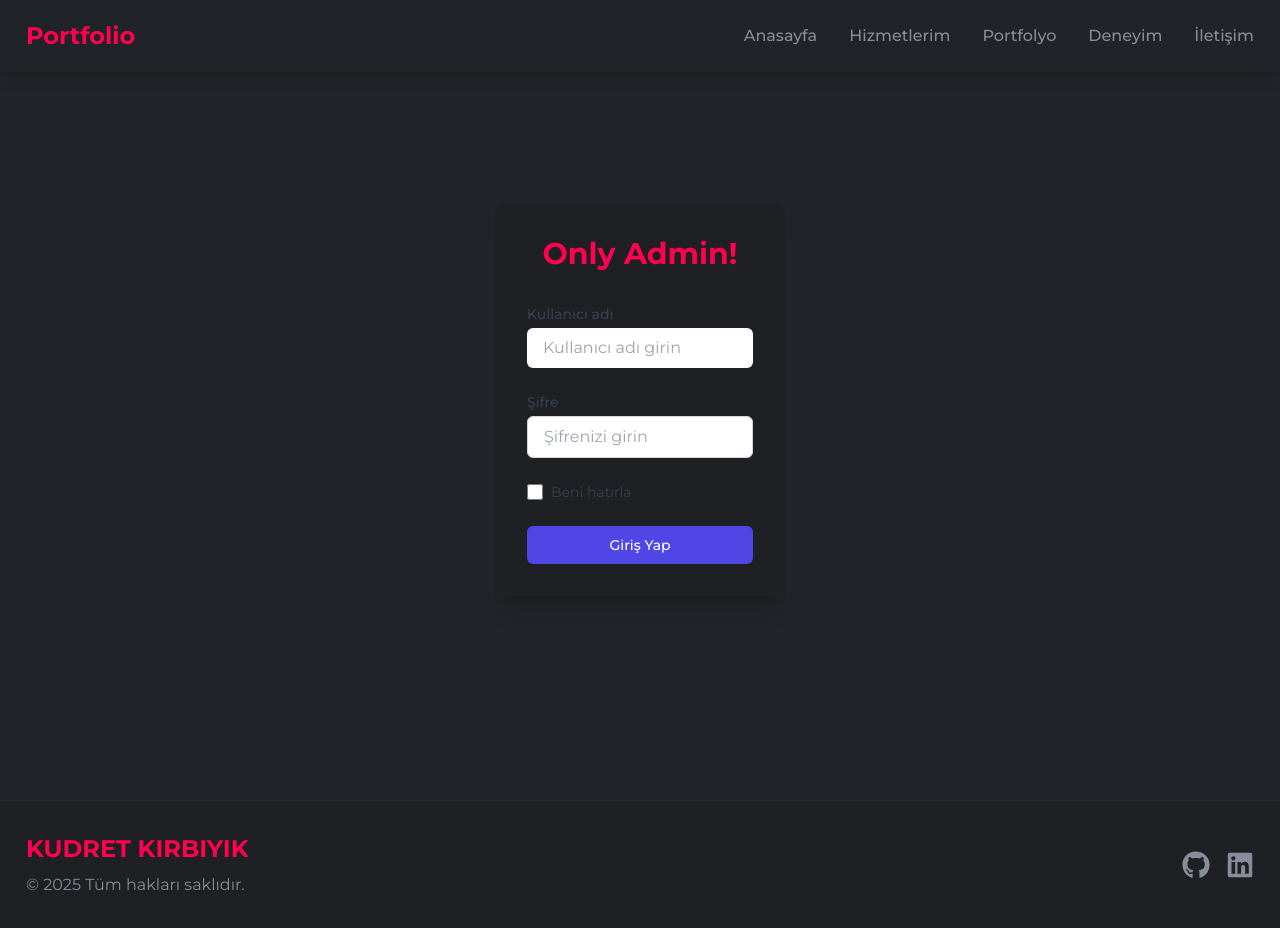
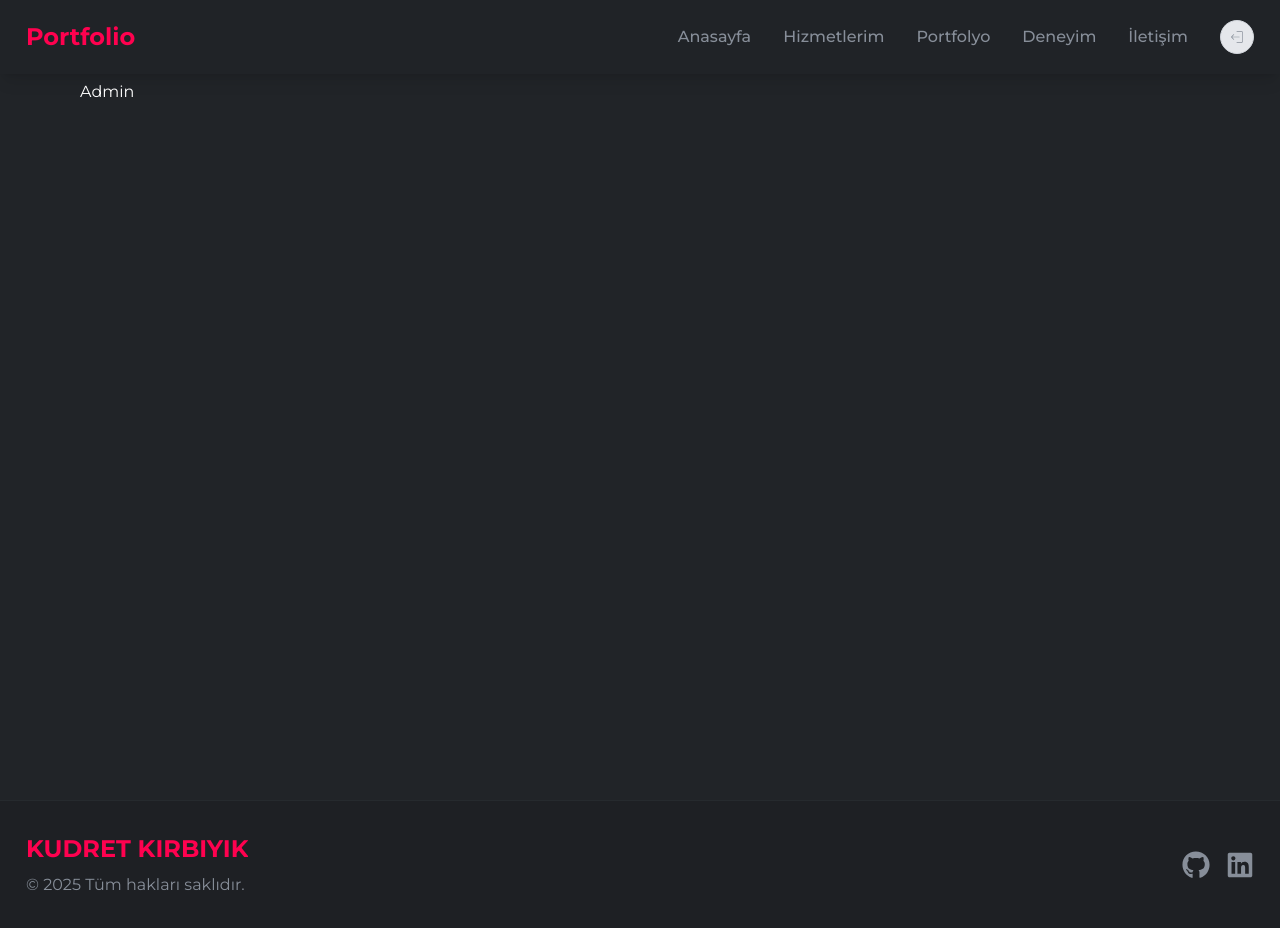
Before and after one commit to kudretkrbyk/personal-portfolio, a React (Vite) app in the folder client/: page /Admin in a window 1280 px wide. Before the commit this address led to /Login. Built offline with nearby package versions, Linux system fonts and the light colour scheme; sample sign-in values are in the browser's storage.

Commit message:
added logout button

```diff
--- a/client/package.json
+++ b/client/package.json
@@ -17,7 +17,7 @@
     "react": "^18.3.1",
     "react-dom": "^18.3.1",
     "react-helmet-async": "^2.0.5",
-    "react-icons": "^5.4.0",
+    "react-icons": "^5.5.0",
     "react-redux": "^9.2.0",
     "react-router-dom": "^7.6.0"
   },
--- a/client/src/Pages/Admin.jsx
+++ b/client/src/Pages/Admin.jsx
@@ -1,5 +1,5 @@
 import React from "react";
 
 export default function Admin() {
-  return <div>Admin</div>;
+  return <div className="min-h-screen text-white p-20">Admin</div>;
 }
--- a/client/src/Pages/Login.jsx
+++ b/client/src/Pages/Login.jsx
@@ -16,6 +16,7 @@ export default function Login() {
   const { user, isLoading, isError, isSuccess, message } = useSelector(
     (state) => state.auth
   );
+  console.log("login ", user);
 
   useEffect(() => {
     if (isSuccess || user) {
--- a/client/src/components/Navbar.jsx
+++ b/client/src/components/Navbar.jsx
@@ -1,7 +1,14 @@
 import { useState } from "react";
 import { useScroll } from "../context/ScrollContext";
 import { useNavigate } from "react-router-dom";
+import { useSelector, useDispatch } from "react-redux";
+import { logout } from "../slices/auth/authSlice";
+import { CiLogout } from "react-icons/ci";
+
 export default function Navbar() {
+  const dispatch = useDispatch();
+  const { user } = useSelector((state) => state.auth);
+  const isLoggedIn = Boolean(user);
   const navigate = useNavigate();
   const [isOpen, setIsOpen] = useState(false);
 
@@ -47,6 +54,14 @@ export default function Navbar() {
                 {item.title}
               </a>
             ))}
+            {isLoggedIn && (
+              <button
+                onClick={() => dispatch(logout())}
+                className="p-2 rounded-full bg-gray-200 dark:bg-gray-700 hover:bg-blue-100 dark:hover:bg-gray-600 transition-colors border border-gray-300 dark:border-gray-600"
+              >
+                <CiLogout className="" />
+              </button>
+            )}
           </div>
 
           {/* Mobile Menu Button */}
--- a/client/src/slices/auth/authSlice.js
+++ b/client/src/slices/auth/authSlice.js
@@ -2,6 +2,7 @@ import { createSlice, createAsyncThunk } from "@reduxjs/toolkit";
 import authService from "./AuthServices";
 
 const user = JSON.parse(localStorage.getItem("user"));
+console.log("auth slice", user);
 const expire = localStorage.getItem("expireTime");
 const initialState = {
   user: user ? user : null,
@@ -30,9 +31,7 @@ export const registerUser = createAsyncThunk(
 );
 
 export const login = createAsyncThunk("auth/login", async (data, thunkAPI) => {
-
   try {
-
     return await authService.login(data);
   } catch (error) {
     const message =
--- a/client/store.js
+++ b/client/store.js
@@ -3,7 +3,7 @@ import projectSlice from "./src/slices/projectSlice";
 
 import contactSlice from "./src/slices/projectSlice";
 import themeReducer from "./src/slices/projectSlice";
-import authReducer from "./src/slices/projectSlice";
+import authReducer from "./src/slices/auth/authSlice";
 
 export const store = configureStore({
   reducer: {
```
Also changed, not shown: 1 other file (tests, documents, lock files or other folders).
